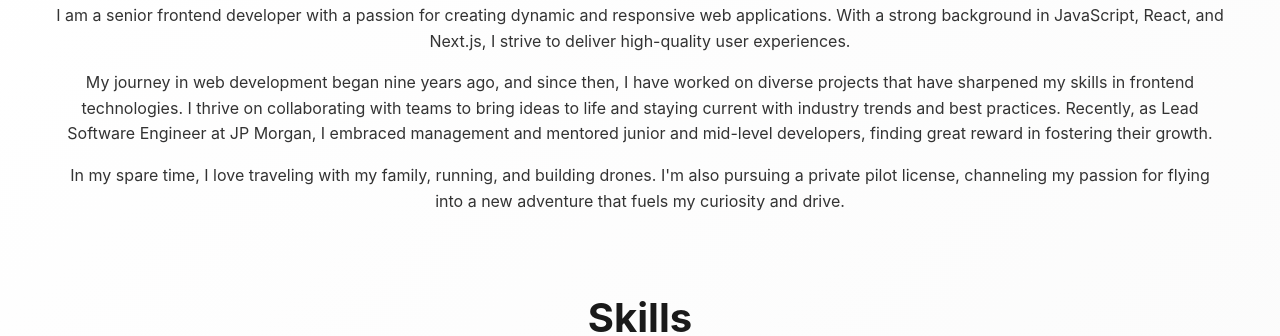
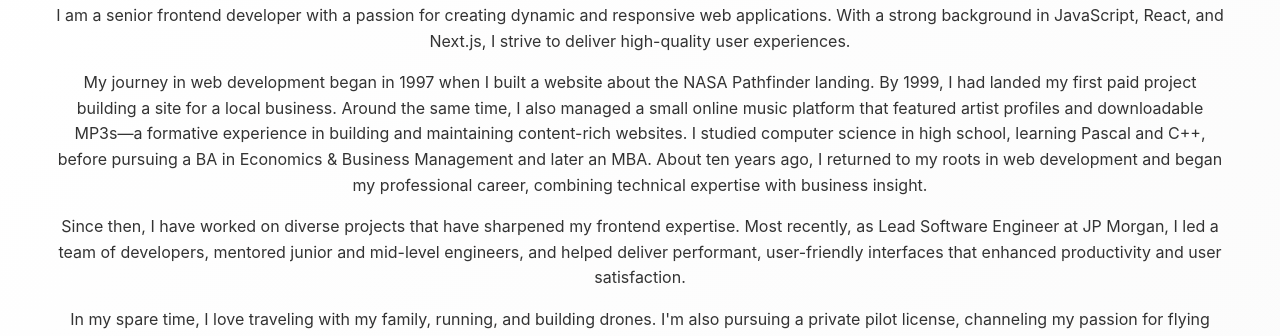
Before and after one commit to galkremer1/galkremer1.github.io, a Next.js app: page / in a window 1280 px wide. Shown: the part 157-493 px from the top of the page. Built offline with nearby package versions, Linux system fonts and the light colour scheme.

Commit message:
Update About.tsx

```diff
--- a/src/components/About.tsx
+++ b/src/components/About.tsx
@@ -6,25 +6,16 @@ const About: React.FC = () => {
       <h1 className="text-4xl font-bold text-center mb-6">About Me</h1>
       <div className="text-center mb-4">
         <p>
-          I am a senior frontend developer with a passion for creating dynamic
-          and responsive web applications. With a strong background in
-          JavaScript, React, and Next.js, I strive to deliver high-quality user
-          experiences.
+          I am a senior frontend developer with a passion for creating dynamic and responsive web applications. With a strong background in JavaScript, React, and Next.js, I strive to deliver high-quality user experiences.
         </p>
         <p>
-          My journey in web development began nine years ago, and since then, I
-          have worked on diverse projects that have sharpened my skills in
-          frontend technologies. I thrive on collaborating with teams to bring
-          ideas to life and staying current with industry trends and best
-          practices. Recently, as Lead Software Engineer at JP Morgan, I
-          embraced management and mentored junior and mid-level developers,
-          finding great reward in fostering their growth.
+          My journey in web development began in 1997 when I built a website about the NASA Pathfinder landing. By 1999, I had landed my first paid project building a site for a local business. Around the same time, I also managed a small online music platform that featured artist profiles and downloadable MP3s—a formative experience in building and maintaining content-rich websites. I studied computer science in high school, learning Pascal and C++, before pursuing a BA in Economics & Business Management and later an MBA. About ten years ago, I returned to my roots in web development and began my professional career, combining technical expertise with business insight.
         </p>
         <p>
-          In my spare time, I love traveling with my family, running, and
-          building drones. I'm also pursuing a private pilot license, channeling
-          my passion for flying into a new adventure that fuels my curiosity and
-          drive.
+          Since then, I have worked on diverse projects that have sharpened my frontend expertise. Most recently, as Lead Software Engineer at JP Morgan, I led a team of developers, mentored junior and mid-level engineers, and helped deliver performant, user-friendly interfaces that enhanced productivity and user satisfaction.
+        </p>
+        <p>
+          In my spare time, I love traveling with my family, running, and building drones. I'm also pursuing a private pilot license, channeling my passion for flying into a new adventure that fuels my curiosity and drive.
         </p>
       </div>
     </section>
```
